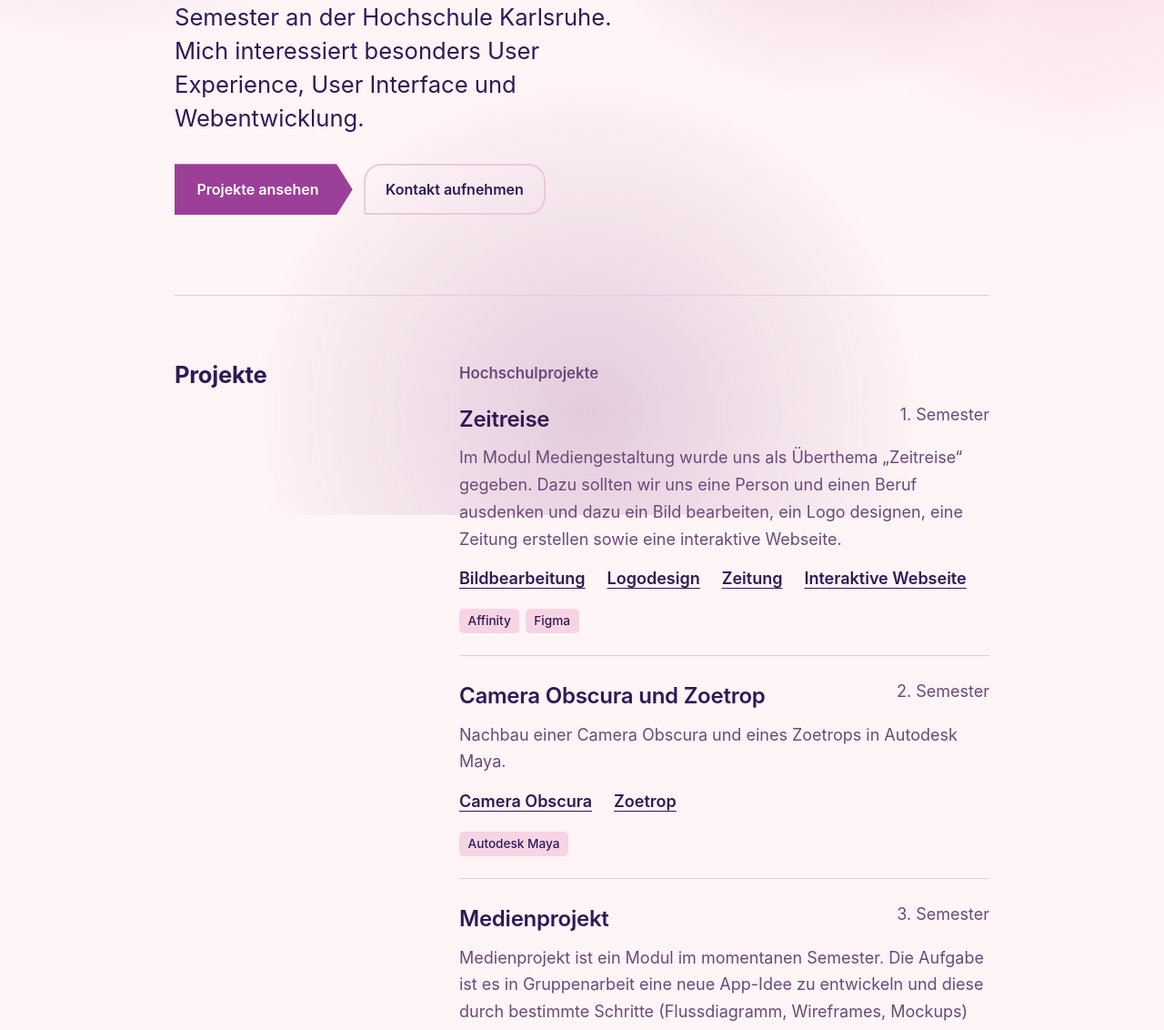
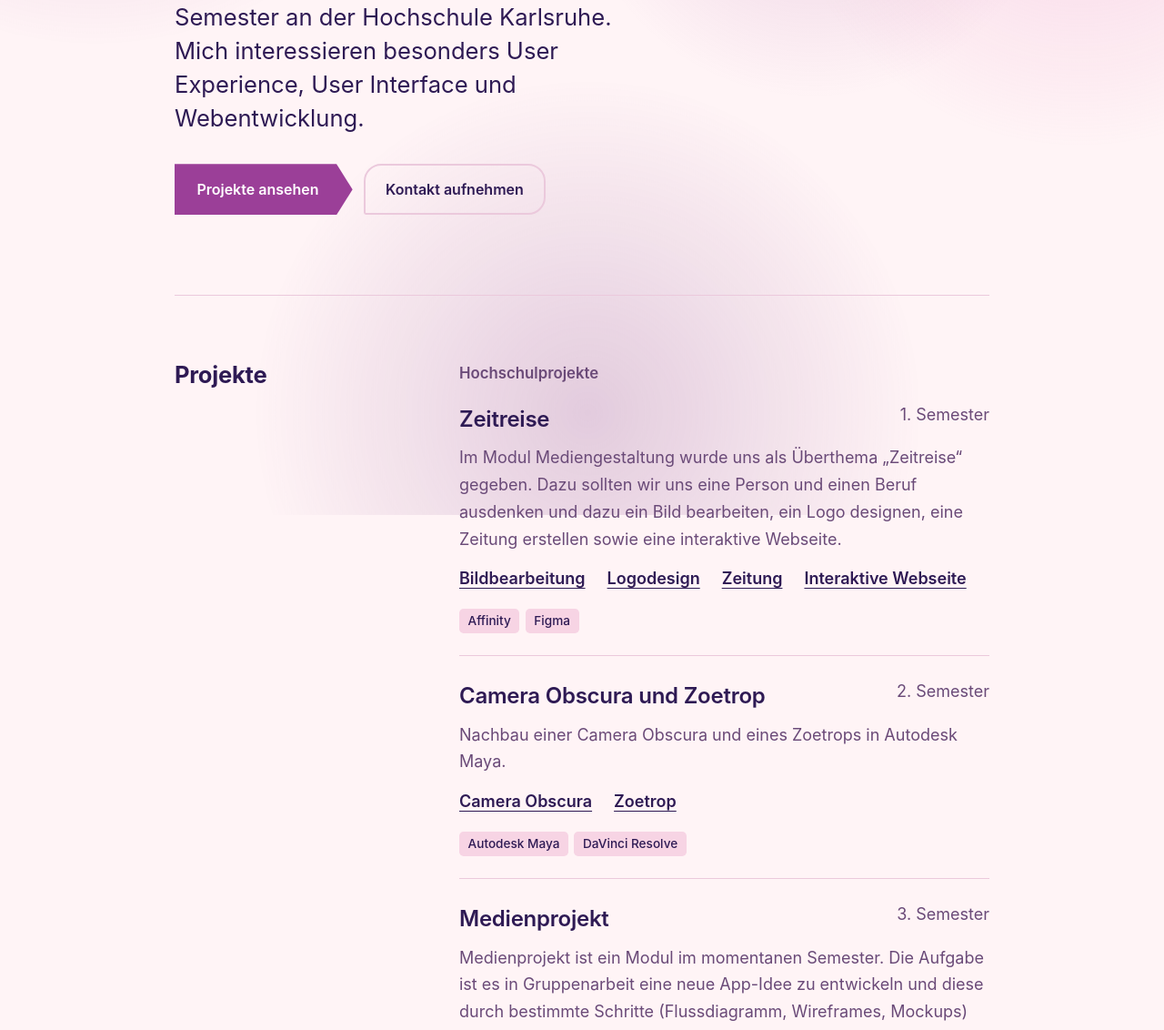
Before and after one commit to Julia-Moeller1/Julia-Moeller1.github.io, a plain HTML site: page index.html in a window 1280 px wide. Shown: the part 401-1533 px from the top of the page at 91% size. Drawn offline with nearby package versions, Linux system fonts and the light colour scheme.

```diff
--- a/index.html
+++ b/index.html
@@ -23,7 +23,7 @@
 
 <header class="hero" id="top">
   <h1 id="name">Julia Möller</h1>
-  <p class="lead">Ich studiere <strong>Medieninformatik</strong> im 3. Semester an der Hochschule Karlsruhe. Mich interessiert besonders User Experience, User Interface und Webentwicklung.</p>
+  <p class="lead">Ich studiere <strong>Medieninformatik</strong> im 3. Semester an der Hochschule Karlsruhe. Mich interessieren besonders User Experience, User Interface und Webentwicklung.</p>
   <div class="cta">
   <a class="btn primary play" href="#projekte">Projekte ansehen</a>
   <a class="btn ghost bubble" href="#kontakt">Kontakt aufnehmen</a>
@@ -58,7 +58,7 @@
     <li><a href="CameraObscura.jpg" target="_blank" rel="noopener">Camera Obscura</a></li>
     <li><a href="Zoetrop.mp4" target="_blank" rel="noopener">Zoetrop</a></li>
   </ul>
-  <ul class="tags"><li class="tag">Autodesk Maya</li></ul>
+  <ul class="tags"><li class="tag">Autodesk Maya</li><li class="tag">DaVinci Resolve</li></ul>
 </div>
 
 <div id="medienprojekt" class="project" href="https://github.com/dein-name/projekt-2">
```
